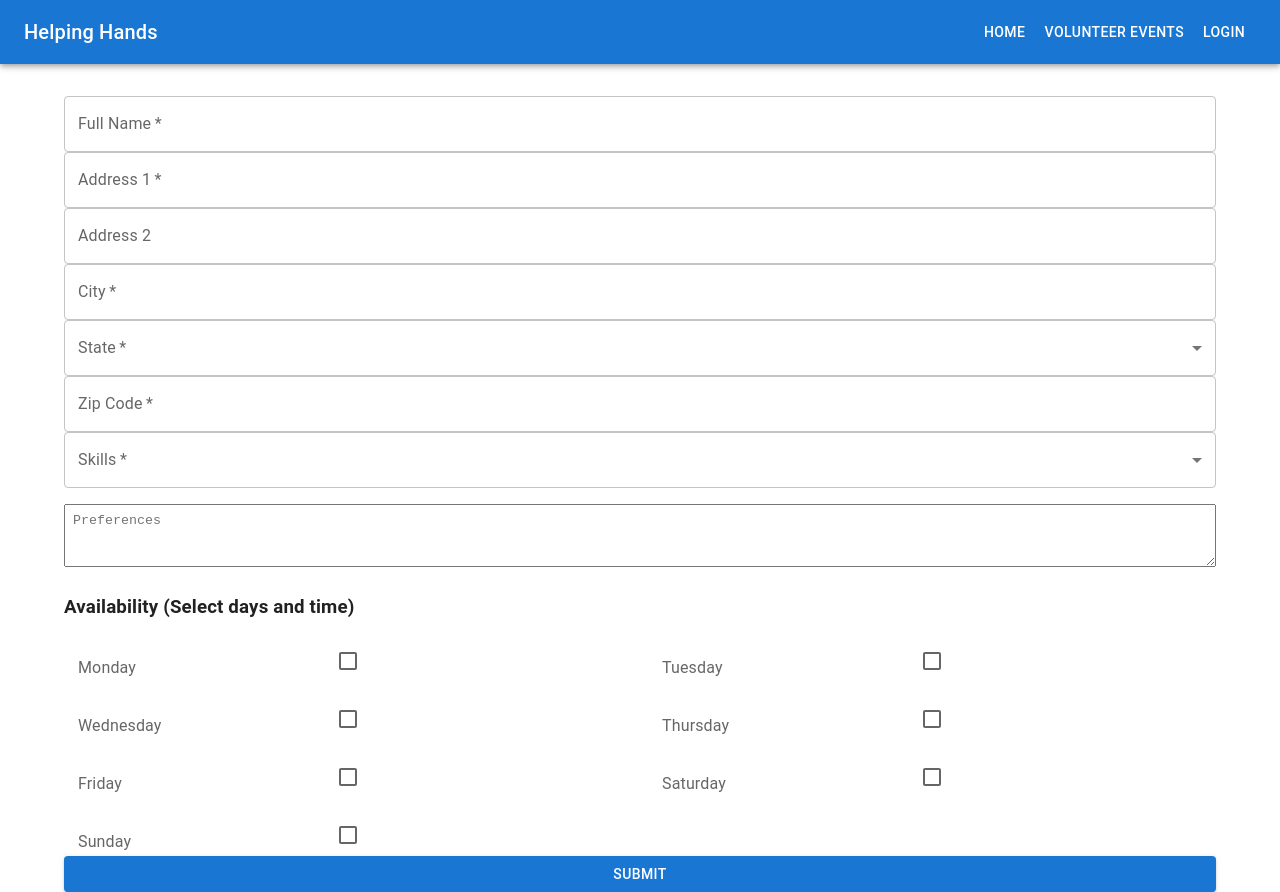
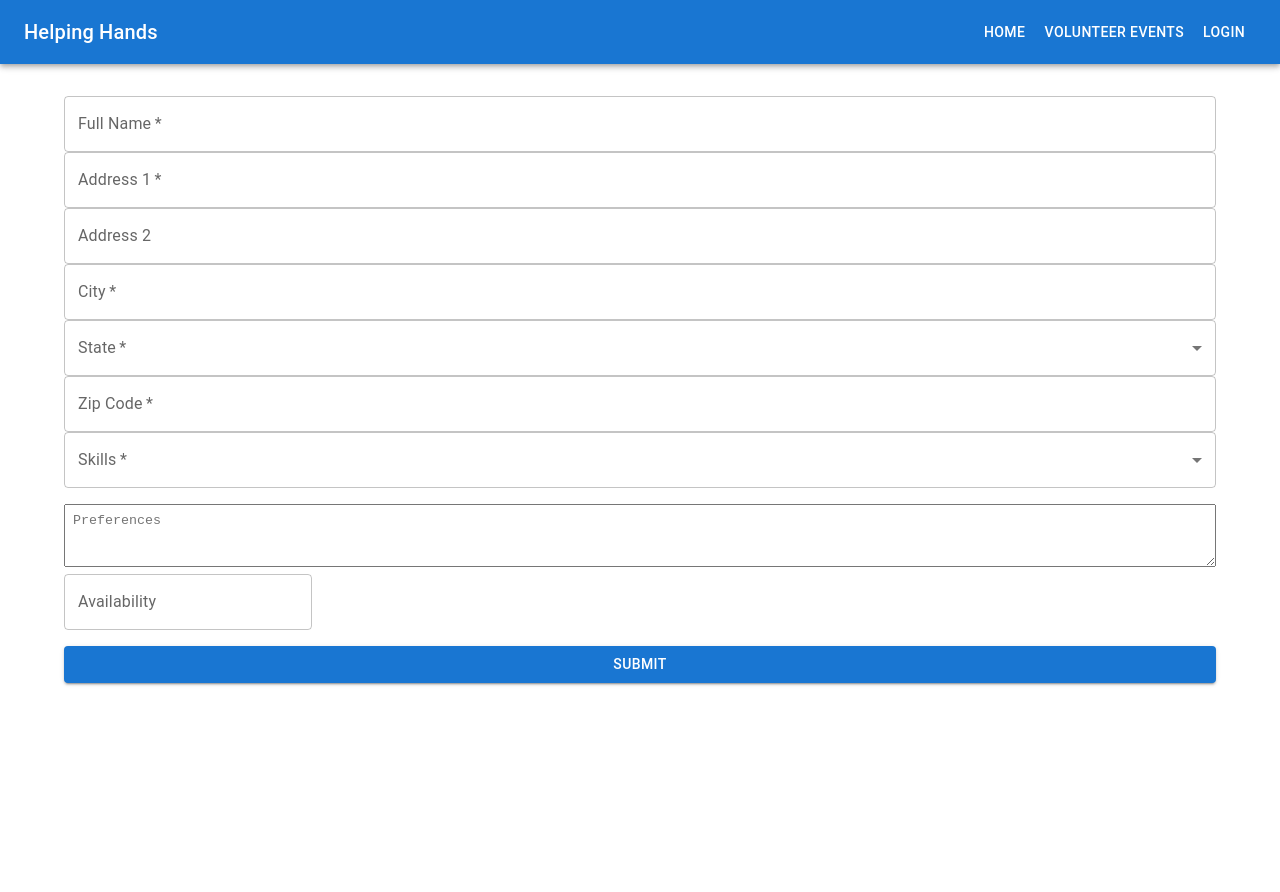
Before and after one commit to CyberCthulhu/COSC4353-GroupProject, a React (Create React App) app in the folder frontend/: page /profile in a window 1280 px wide. After the commit the page ends 800 px from the top, so only its background shows below. Built offline with nearby package versions, Linux system fonts and the light colour scheme.

Commit message:
Modified DatePicker

```diff
--- a/frontend/src/components/UserProfileManagement.js
+++ b/frontend/src/components/UserProfileManagement.js
@@ -1,6 +1,6 @@
 import React, { useState } from 'react';
-import { TextField, MenuItem, FormControl, InputLabel, Select, OutlinedInput, Checkbox, ListItemText, Button, TextareaAutosize, Grid } from '@mui/material';
-import { LocalizationProvider } from '@mui/x-date-pickers';
+import { TextField, MenuItem, FormControl, InputLabel, Select, OutlinedInput, Checkbox, ListItemText, Button, TextareaAutosize } from '@mui/material';
+import { DatePicker, LocalizationProvider } from '@mui/x-date-pickers';
 import { AdapterDayjs } from '@mui/x-date-pickers/AdapterDayjs';
 import dayjs from 'dayjs';
 
@@ -12,8 +12,6 @@ const states = [
 
 const skillsList = ['JavaScript', 'Python', 'C++', 'React', 'SQL'];
 
-const daysOfWeek = ['Monday', 'Tuesday', 'Wednesday', 'Thursday', 'Friday', 'Saturday', 'Sunday'];
-
 const UserProfile = () => {
   const [form, setForm] = useState({
     fullName: '',
@@ -24,19 +22,10 @@ const UserProfile = () => {
     zipCode: '',
     skills: [],
     preferences: '',
-    availability: {
-      Monday: { available: false, startTime: '', endTime: '' },
-      Tuesday: { available: false, startTime: '', endTime: '' },
-      Wednesday: { available: false, startTime: '', endTime: '' },
-      Thursday: { available: false, startTime: '', endTime: '' },
-      Friday: { available: false, startTime: '', endTime: '' },
-      Saturday: { available: false, startTime: '', endTime: '' },
-      Sunday: { available: false, startTime: '', endTime: '' },
-    }
+    availability: []
   });
 
   const [errors, setErrors] = useState({});
-
   const handleChange = (e) => {
     setForm({ ...form, [e.target.name]: e.target.value });
   };
@@ -46,17 +35,8 @@ const UserProfile = () => {
     setForm({ ...form, skills: typeof value === 'string' ? value.split(',') : value });
   };
 
-  const handleAvailabilityChange = (day, field, value) => {
-    setForm(prevForm => ({
-      ...prevForm,
-      availability: {
-        ...prevForm.availability,
-        [day]: {
-          ...prevForm.availability[day],
-          [field]: value
-        }
-      }
-    }));
+  const handleAvailabilityChange = (newDate) => {
+    setForm((prevForm) => ({ ...prevForm, availability: [...prevForm.availability, newDate] }));
   };
 
   const validate = () => {
@@ -67,11 +47,10 @@ const UserProfile = () => {
     tempErrors.state = form.state ? '' : 'State is required';
     tempErrors.zipCode = form.zipCode && form.zipCode.length >= 5 ? '' : 'At least 5 characters for Zip Code';
     tempErrors.skills = form.skills.length > 0 ? '' : 'At least one skill is required';
-    const availableDays = Object.values(form.availability).some(day => day.available);
-    tempErrors.availability = availableDays ? '' : 'At least one day of availability is required';
+    tempErrors.availability = form.availability.length > 0 ? '' : 'At least one date for Availability is required';
 
     setErrors(tempErrors);
-    return Object.values(tempErrors).every(x => x === '');
+    return Object.values(tempErrors).every((x) => x === '');
   };
 
   const handleSubmit = (e) => {
@@ -184,52 +163,27 @@ const UserProfile = () => {
         style={{ width: '100%', marginTop: '16px', padding: '8px' }}
       />
 
-      <h3>Availability (Select days and time)</h3>
-      <Grid container spacing={2}>
-        {daysOfWeek.map((day) => (
-          <Grid item xs={12} md={6} key={day}>
-            <FormControl fullWidth>
-              <InputLabel>{day}</InputLabel>
-              <Checkbox
-                checked={form.availability[day].available}
-                onChange={(e) => handleAvailabilityChange(day, 'available', e.target.checked)}
-              />
-              {form.availability[day].available && (
-                <div>
+      <LocalizationProvider dateAdapter={AdapterDayjs}>
+        <DatePicker
+          label="Availability"
+          value={null}  // Reset after selection
+          onChange={(newDate) => handleAvailabilityChange(dayjs(newDate).format('YYYY-MM-DD'))}
+          renderInput={(params) => (
             <TextField
-                    label="Start Time"
-                    type="time"
-                    value={form.availability[day].startTime}
-                    onChange={(e) => handleAvailabilityChange(day, 'startTime', e.target.value)}
-                    InputLabelProps={{
-                      shrink: true,
-                    }}
-                    inputProps={{
-                      step: 300, // 5 min
-                    }}
+              {...params}
               fullWidth
               required
+              error={!!errors.availability}
+              helperText={errors.availability}
             />
-                  <TextField
-                    label="End Time"
-                    type="time"
-                    value={form.availability[day].endTime}
-                    onChange={(e) => handleAvailabilityChange(day, 'endTime', e.target.value)}
-                    InputLabelProps={{
-                      shrink: true,
-                    }}
-                    inputProps={{
-                      step: 300, // 5 min
-                    }}
-                    fullWidth
-                    required
+          )}
         />
-                </div>
-              )}
-            </FormControl>
-          </Grid>
+        <ul>
+          {form.availability.map((date, index) => (
+            <li key={index}>{date}</li>
           ))}
-      </Grid>
+        </ul>
+      </LocalizationProvider>
 
       <Button type="submit" variant="contained" color="primary" fullWidth>
         Submit
```
Lines whose indentation alone changed are shown as unchanged.
